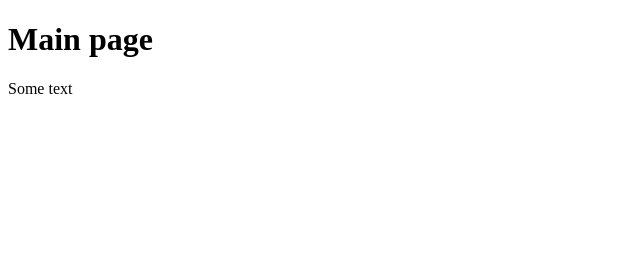
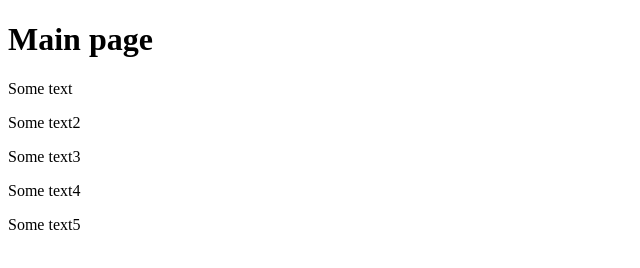
Before and after one commit to okovalchuk2/RRPS01, a plain HTML site: page index.html in a window 1280 px wide. Shown: the whole page, without its empty margins (0-640 px from the left). Drawn offline with Linux system fonts and the light colour scheme.

Commit message:
Update index.html

```diff
--- a/index.html
+++ b/index.html
@@ -7,5 +7,10 @@
 <body>
    <h1>Main page</h1>
    <p>Some text</p>
+   <p>Some text2</p>
+   <p>Some text3</p>
+   <p>Some text4</p>
+   <p>Some text5</p>
+
 </body>
 </html>
```
